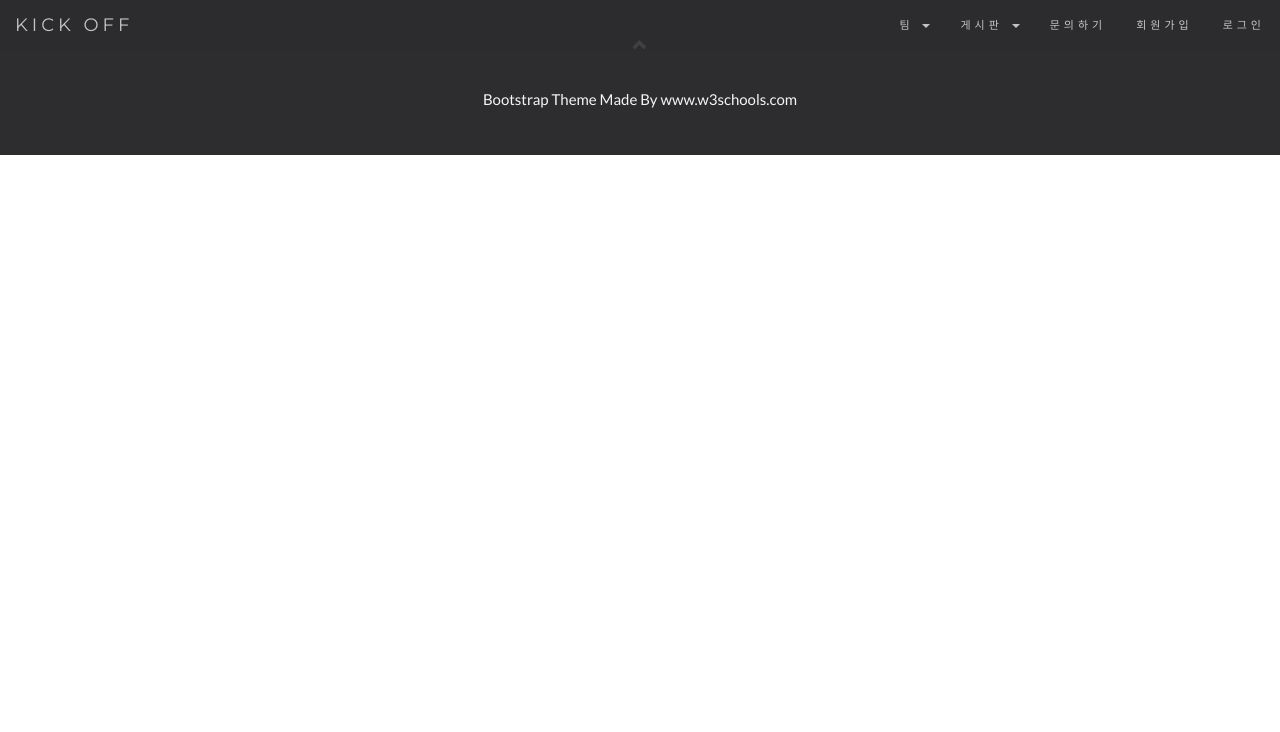
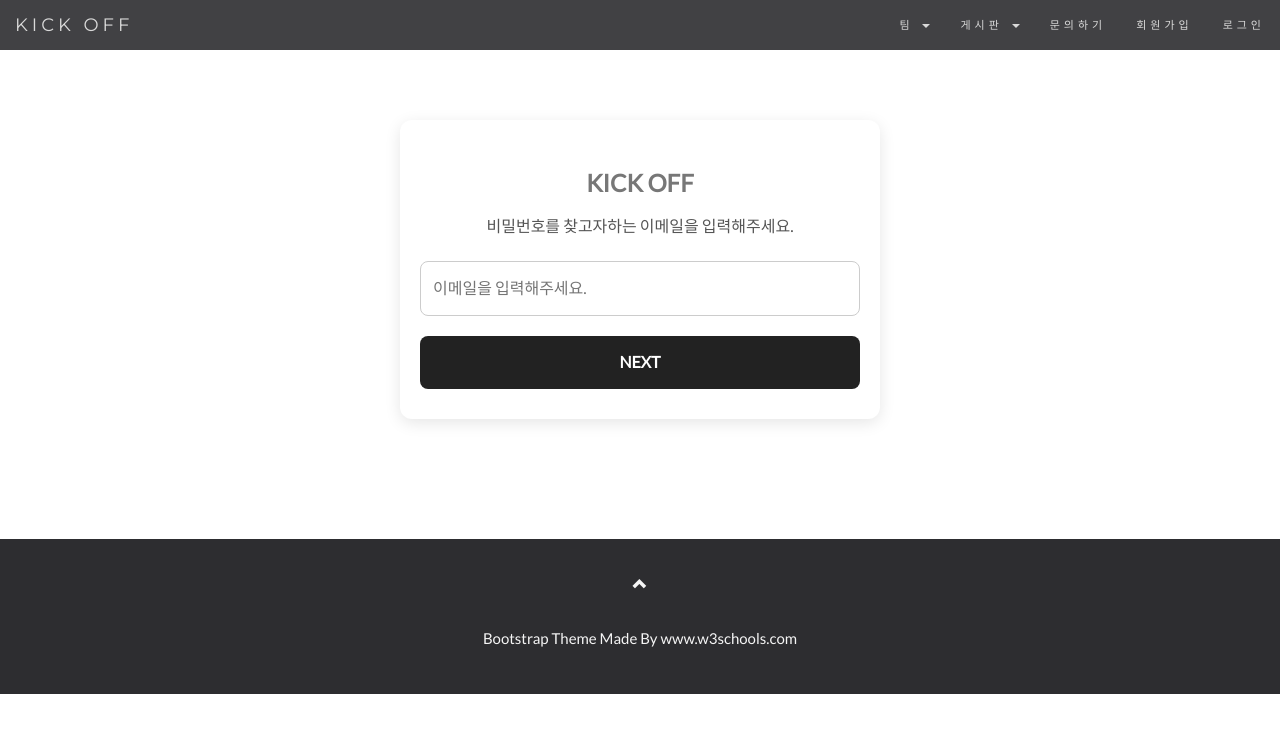
Before and after one commit to kinggodchan/beaver-frontend, a React (Create React App) app: page /password/enter-email in a window 1280 px wide. Shown: the top 732 px of the page. Built offline with nearby package versions, Linux system fonts and the light colour scheme.

Commit message:
feat: 단계별 비밀번호 찾기 기능

```diff
--- a/src/App.js
+++ b/src/App.js
@@ -19,6 +19,7 @@ import MyPage from "./pages/mypage";
 import TeamRecommendPage from "./pages/TeamRecommendPage";
 import BodyContent from "./components/BodyContent";
 import FindEmailPage from "./FindEmailPage/FindEmailPage";
+import PasswordResetFlow from "./pages/password/PasswordResetFlow";
 
 function App() {
   // 로그인 상태와 사용자 정보 선언
@@ -43,6 +44,7 @@ function App() {
       <Route path="/boards/trade-posts/:id" element={<TradeDetail boardId={2} />} />
       <Route path="/login" element={<LoginPage />} />
       <Route path="/find-email" element={<FindEmailPage />} />
+      <Route path="/password/*" element={<PasswordResetFlow />} />
       <Route path="/contact" element={<ContactPage />} />
       <Route path="/signup" element={<Signup />} />
       <Route path="/match" element={<MatchListPage />} />
--- /dev/null
+++ b/src/pages/password/PasswordResetFlow.js
@@ -0,0 +1,20 @@
+import React from 'react';
+import { Routes, Route, Navigate } from 'react-router-dom';
+import Step1EnterEmail from './Step1EnterEmail';
+import Step2VerifyPhone from './Step2VerifyPhone';
+import Step3ResetPassword from './Step3ResetPassword';
+
+const PasswordResetFlow = () => {
+  return (
+    <div className="password-flow-wrapper">
+      <Routes>
+        <Route index element={<Navigate to="/password/enter-email" replace />} />
+        <Route path="enter-email" element={<Step1EnterEmail />} />
+        <Route path="verify-phone" element={<Step2VerifyPhone />} />
+        <Route path="reset" element={<Step3ResetPassword />} />
+      </Routes>
+    </div>
+  );
+};
+
+export default PasswordResetFlow;
--- /dev/null
+++ b/src/pages/password/PasswordStep.css
@@ -0,0 +1,47 @@
+.password-reset-container {
+    max-width: 480px;
+    margin: 120px auto;
+    padding: 30px 20px;
+    background: #fff;
+    border-radius: 12px;
+    box-shadow: 0 4px 16px rgba(0, 0, 0, 0.1);
+    text-align: center;
+  }
+
+  .title {
+    font-size: 24px;
+    font-weight: bold;
+    margin-bottom: 16px;
+  }
+
+  .subtitle {
+    font-size: 16px;
+    margin-bottom: 20px;
+    color: #555;
+  }
+
+  .input-field {
+    width: 100%;
+    padding: 12px;
+    font-size: 16px;
+    border: 1px solid #ccc;
+    border-radius: 8px;
+    margin-bottom: 20px;
+  }
+
+  .submit-button {
+    width: 100%;
+    padding: 12px;
+    background-color: #222;
+    color: #fff;
+    border: none;
+    font-size: 16px;
+    font-weight: bold;
+    border-radius: 8px;
+    cursor: pointer;
+    transition: background-color 0.2s ease-in-out;
+  }
+
+  .submit-button:hover {
+    background-color: #444;
+  }
--- /dev/null
+++ b/src/pages/password/Step1EnterEmail.js
@@ -0,0 +1,30 @@
+import React from 'react';
+import { useNavigate } from 'react-router-dom';
+import './PasswordStep.css'; // 공통 스타일
+
+const Step1EnterEmail = () => {
+  const navigate = useNavigate();
+
+  const handleNext = () => {
+    // 실제 이메일 유효성 검증, 백엔드 연동 로직이 필요함
+    navigate('/password/verify-phone');
+
+  };
+
+  return (
+    <div className="password-reset-container">
+      <h2 className="title">KICK OFF</h2>
+      <p className="subtitle">비밀번호를 찾고자하는 이메일을 입력해주세요.</p>
+      <input
+        type="email"
+        className="input-field"
+        placeholder="이메일을 입력해주세요."
+      />
+      <button className="submit-button" onClick={handleNext}>
+        NEXT
+      </button>
+    </div>
+  );
+};
+
+export default Step1EnterEmail;
--- /dev/null
+++ b/src/pages/password/Step2VerifyPhone.js
@@ -0,0 +1,26 @@
+import React from 'react';
+import { useNavigate } from 'react-router-dom';
+import './PasswordStep.css';
+
+const Step2VerifyPhone = () => {
+  const navigate = useNavigate();
+
+  const handleNext = () => {
+    // 실제로는 인증번호 확인 처리
+    navigate('/password/reset');
+  };
+
+  return (
+    <div className="password-reset-container">
+      <h2 className="title">비밀번호 찾기</h2>
+      <p className="subtitle">휴대전화로 인증</p>
+      <input className="input-field" placeholder="이름을 입력해주세요." />
+      <input className="input-field" placeholder="전화번호를 입력해주세요." />
+      <button className="submit-button">인증번호 받기</button>
+      <input className="input-field" placeholder="인증번호 입력" />
+      <button className="submit-button" onClick={handleNext}>다음</button>
+    </div>
+  );
+};
+
+export default Step2VerifyPhone;
--- /dev/null
+++ b/src/pages/password/Step3ResetPassword.js
@@ -0,0 +1,30 @@
+import React, { useState } from 'react';
+import { useNavigate } from 'react-router-dom';
+import './PasswordStep.css';
+
+function Step3ResetPassword() {
+  const [newPassword, setNewPassword] = useState('');
+  const navigate = useNavigate();
+
+  const handleSubmit = () => {
+    // 비밀번호 변경 로직
+    alert('비밀번호가 성공적으로 변경되었습니다!');
+    navigate('/login');
+  };
+
+  return (
+    <div className="password-reset-container">
+      <h2 className="title">새 비밀번호 설정</h2>
+      <input
+        className="input-field"
+        type="password"
+        placeholder="새 비밀번호"
+        value={newPassword}
+        onChange={(e) => setNewPassword(e.target.value)}
+      />
+      <button className="submit-button" onClick={handleSubmit}>비밀번호 변경</button>
+    </div>
+  );
+}
+
+export default Step3ResetPassword;
```
